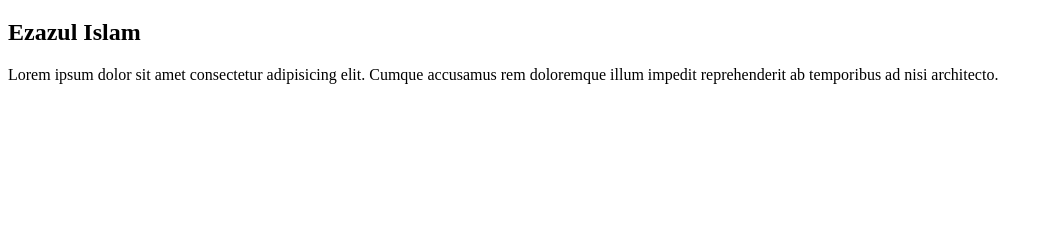
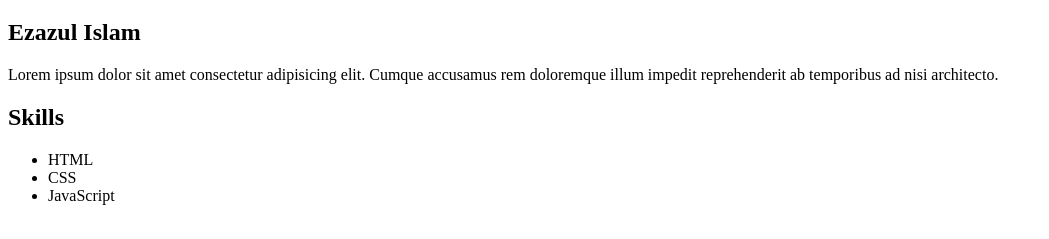
Before and after one commit to iezazul15/github-review, a plain HTML site: page index.html in a window 1280 px wide. Shown: the part 61-300 px from the top of the page, without its empty margins (0-1049 px from the left). Drawn offline with Linux system fonts and the light colour scheme.

Commit message:
added skills

```diff
--- a/index.html
+++ b/index.html
@@ -11,5 +11,13 @@
         <h2>Ezazul Islam</h2>
         <p>Lorem ipsum dolor sit amet consectetur adipisicing elit. Cumque accusamus rem doloremque illum impedit reprehenderit ab temporibus ad nisi architecto.</p>
     </section>
+    <section>
+        <h2>Skills</h2>
+        <ul>
+            <li>HTML</li>
+            <li>CSS</li>
+            <li>JavaScript</li>
+        </ul>
+    </section>
 </body>
 </html>
```
